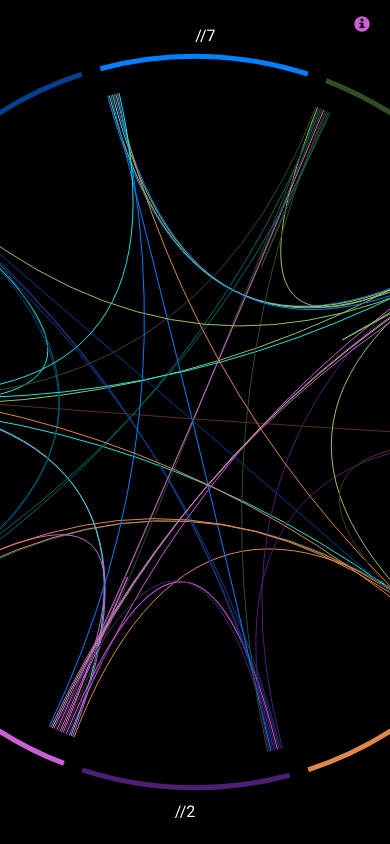
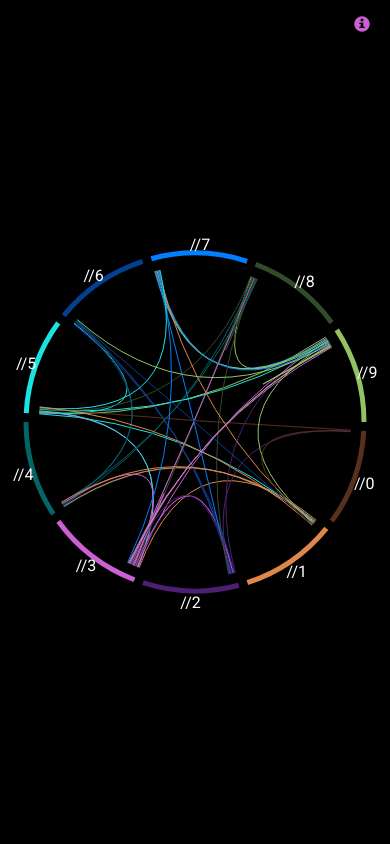
Before and after one commit to belinhacbr/sensePi, a plain HTML site: page index.html in a window 390 px wide. Drawn offline with nearby package versions, Linux system fonts and the light colour scheme.

Commit message:
add non-widescreen responsiveness

```diff
--- a/index.html
+++ b/index.html
@@ -7,6 +7,11 @@
 		<link rel="stylesheet" type="text/css" href="CSS/sensePi.css">
 		<script type="text/javascript" src="scripts/pi.js"></script>
 		<script type="text/javascript" src="scripts/sensePi.js"></script>
+		<script type="text/javascript">
+			$(document).ready(function(){
+				$('[data-toggle="tooltip"]').tooltip({title: "By <a href='https://github.com/belinhacbribeiro' target='_blank'>@belinhacbr</a> based on the work of <a href='http://mkweb.bcgsc.ca/pi/art/' target='_blank'>Cristian Ilies Vasile and Martin Krzywinski.</a>", html: true, delay: {hide: 2000}});
+			});
+		</script>
 		<title>sensePi</title>
 	</head>
 	<body onload="draw();">
--- a/scripts/sensePi.js
+++ b/scripts/sensePi.js
@@ -1,8 +1,3 @@
-
-	$(document).ready(function(){
-    	$('[data-toggle="tooltip"]').tooltip({title: "By <a href='https://github.com/belinhacbribeiro' target='_blank'>@belinhacbr</a> based on the work of <a href='http://mkweb.bcgsc.ca/pi/art/' target='_blank'>Cristian Ilies Vasile and Martin Krzywinski.</a>", html: true, delay: {hide: 2000}});
-	});
-
 	var strokeColor = [ 'rgba(89,48,27,1)','rgba(223,134,74,1)',
 						'rgba(76,31,115,1)','rgba(204,95,211,1)',
 						'rgba(4,100,102,1)','rgba(26,228,225,1)',
@@ -22,14 +17,22 @@
     		canvas.height = window.innerHeight;
     		xc = (canvas.width/2);
     		yc = (canvas.height/2);
-    		innerCircleRad = yc-(canvas.height/10);
-    		outerCircleRad = yc - (canvas.height/15);
+    		innerCircleRad = getRad(10);
+			outerCircleRad = getRad(15);
 
     		drawOuterCircle(ctx, xc, yc, outerCircleRad);
     		drawText(ctx);
     		fromValue = pi[0];
     		piIndex = 1;
 			setInterval(drawLines,100);
+		}
+	}
+
+	function getRad(r){
+		if(canvas.height < canvas.width){
+			return (yc - (canvas.height/r)) ;
+		}else{
+			return (xc - (canvas.width/r)) ;
 		}
 	}
 
@@ -53,7 +56,7 @@
 	    ctx.fillStyle = 'white';
 	    ctx.font = "12pt Roboto";
 	    var xt, yt, segmentMed;
-    	textCircleRad = yc - (canvas.height/25)
+    	textCircleRad = getRad(25);
     	for(var i=0; i<10; i++){
     		segmentMed = (startAngles[i] + endAngles[i])/2;
     		xt = xParametricCoord(xc-10, textCircleRad, segmentMed);
```
